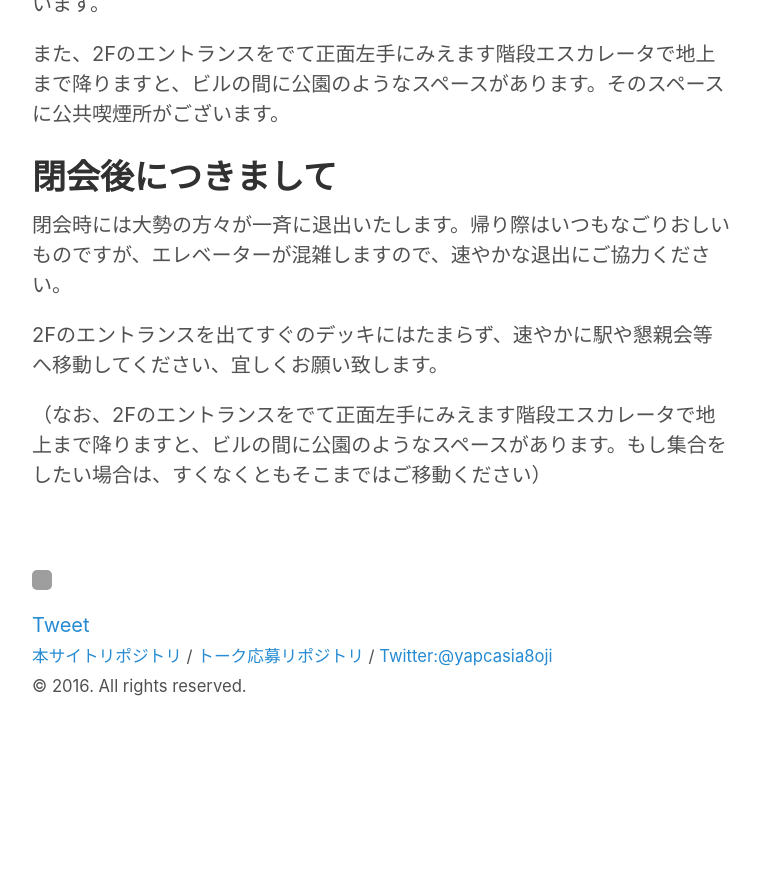
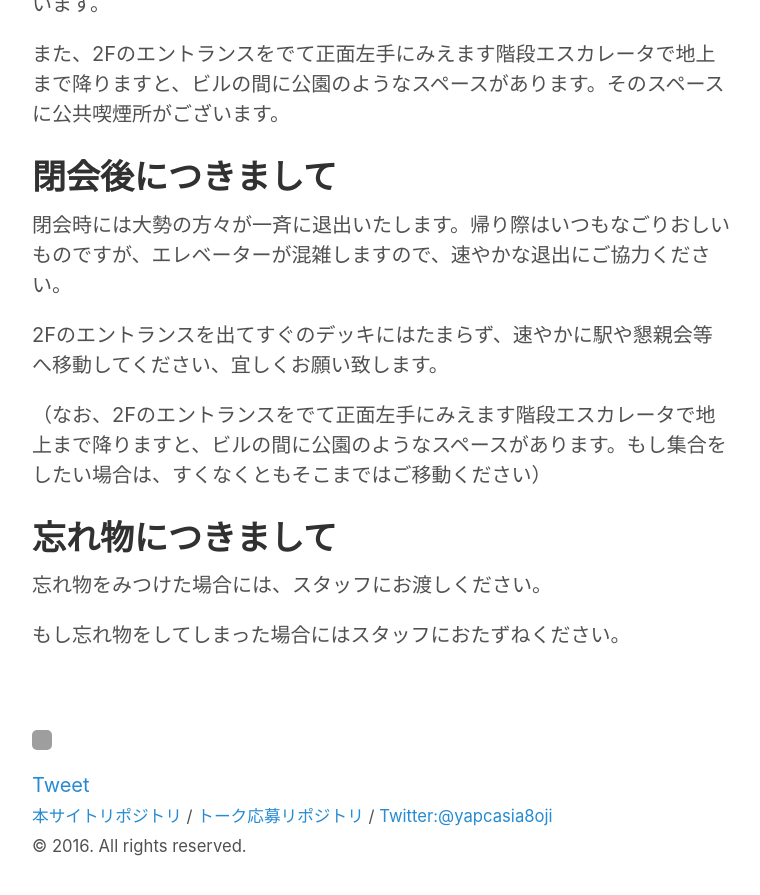
Before and after one commit to hachiojipm/yapcasia-8oji-2016mid, a Jekyll site: the page built from access_to_venue.md, in a window 1280 px wide and 900 px high, scrolled down 4323 px. Shown: the top 895 px of the window, without its empty margins (258-1018 px from the left). Built offline with Jekyll 4.4.1, drawn with Linux system fonts in a browser that asks for light colours; comment, search, counter and statistics services are not loaded; before the commit the page ends 5063 px from its top, so only the background shows below that; grey boxes are pictures that could not be loaded.

Commit message:
update venue info

```diff
--- a/access_to_venue.md
+++ b/access_to_venue.md
@@ -117,3 +117,10 @@ Connpassの[こちらの矢印のボタン（例）](https://gyazo.com/ad4ef16f2
 2Fのエントランスを出てすぐのデッキにはたまらず、速やかに駅や懇親会等へ移動してください、宜しくお願い致します。
 
 （なお、2Fのエントランスをでて正面左手にみえます階段エスカレータで地上まで降りますと、ビルの間に公園のようなスペースがあります。もし集合をしたい場合は、すくなくともそこまではご移動ください）
+
+
+# 忘れ物につきまして
+
+忘れ物をみつけた場合には、スタッフにお渡しください。
+
+もし忘れ物をしてしまった場合にはスタッフにおたずねください。
```
